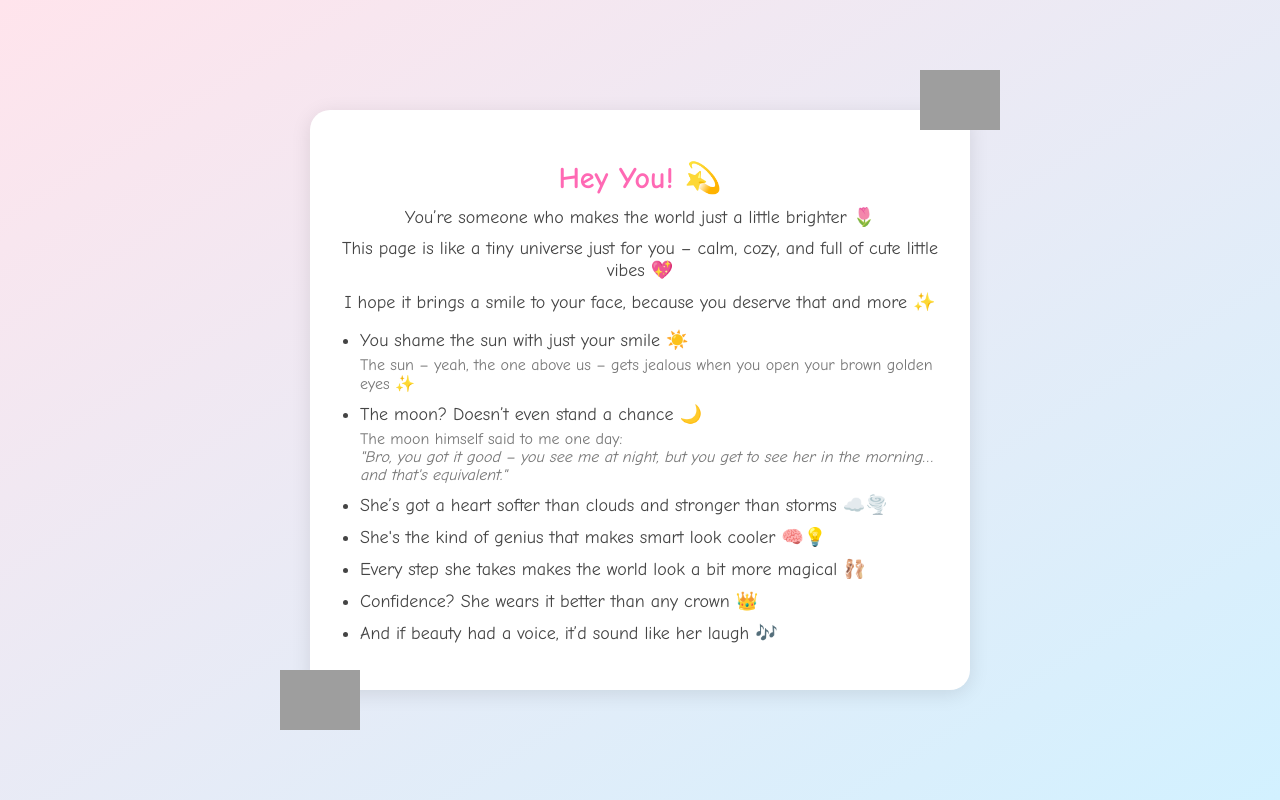
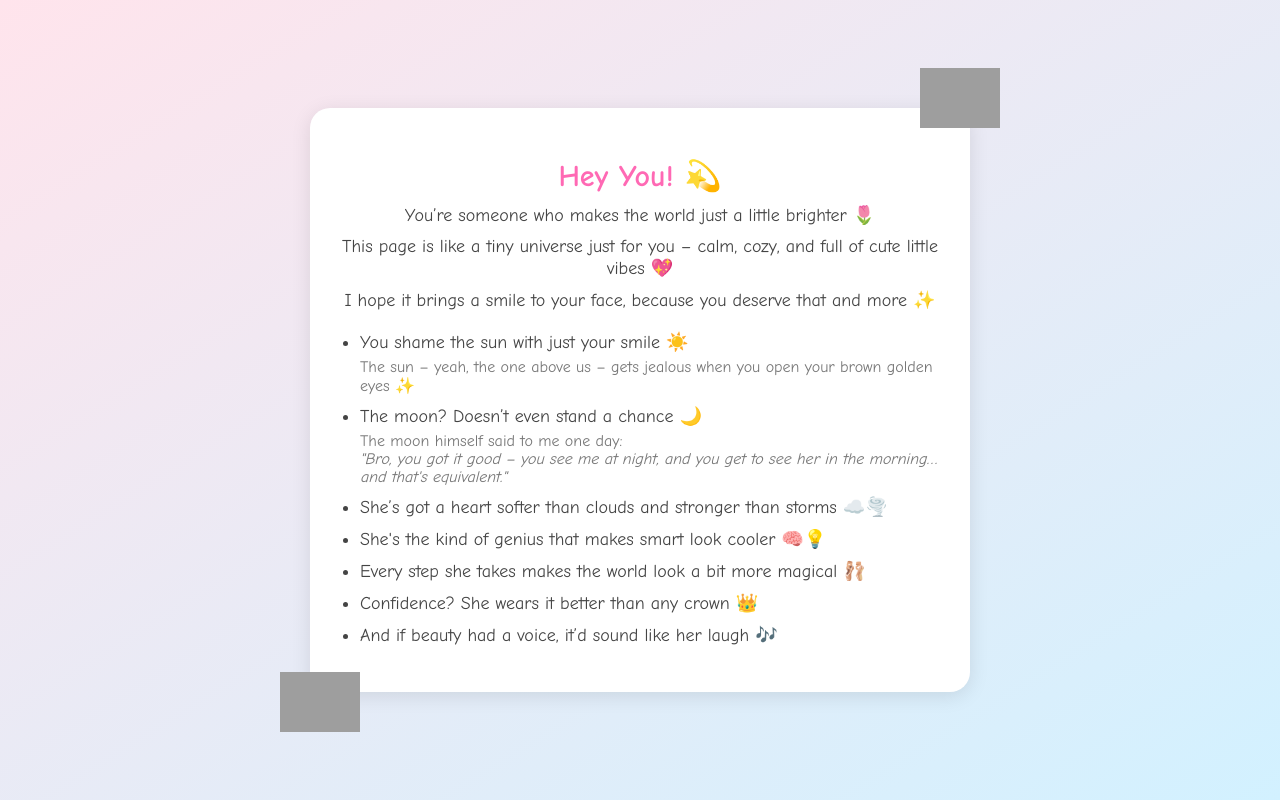
Before and after one commit to Krishna-matic/for-her, a plain HTML site: page index.html in a window 1280 px wide. Drawn offline with Linux system fonts and the light colour scheme; grey boxes are pictures that could not be loaded.

Commit message:
index.html

```diff
--- a/index.html
+++ b/index.html
@@ -48,6 +48,7 @@
         ul {
             text-align: left;
             padding-left: 20px;
+            margin-top: 20px;
         }
     </style>
 </head>
@@ -70,7 +71,7 @@
                 The moon? Doesn’t even stand a chance 🌙
                 <div style="font-size: 16px; margin-top: 5px; color: #777;">
                     The moon himself said to me one day: <br>
-        <em>"Bro, you got it good – you see me at night, but you get to see her in the morning… and that's equivalent."</em>
+                    <em>"Bro, you got it good – you see me at night, and you get to see her in the morning… and that's equivalent."</em>
                 </div>
             </li>
             <li>She’s got a heart softer than clouds and stronger than storms ☁️🌪️</li>
```
Lines whose indentation alone changed are shown as unchanged.
